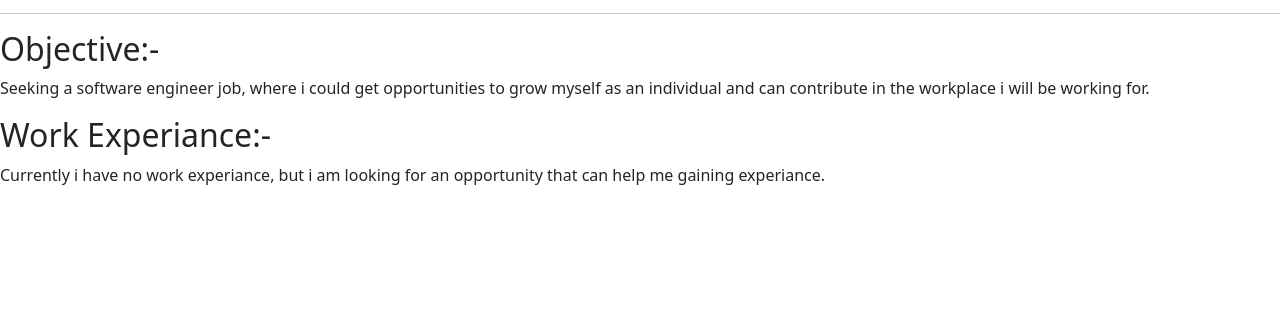
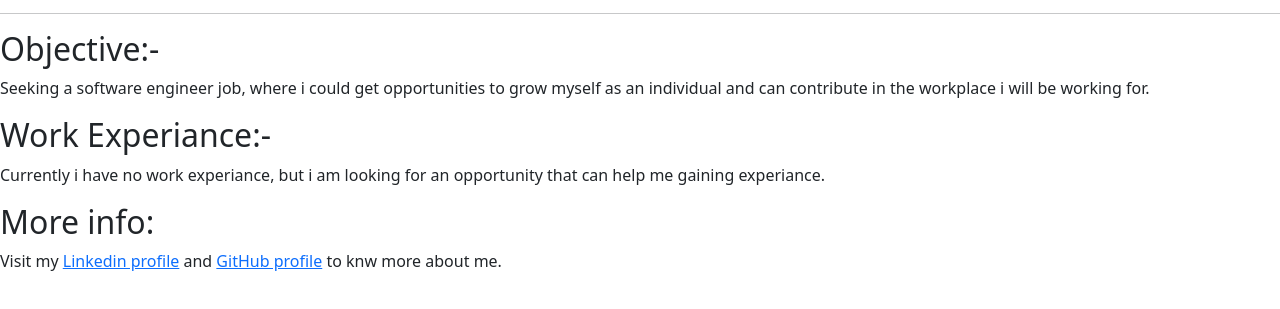
Before and after one commit to SaumayAgarwal/html-Resume, a plain HTML site: page index.html in a window 1280 px wide. Shown: the part 331-640 px from the top of the page. Drawn offline with nearby package versions, Linux system fonts and the light colour scheme.

Commit message:
Links added

```diff
--- a/index.html
+++ b/index.html
@@ -23,8 +23,12 @@
         <p>Seeking a software engineer job, where i could get opportunities to grow myself as an individual and can contribute in the workplace i will be working for.</p>
         <h2>Work Experiance:-</h2>
         <p>Currently i have no work experiance, but i am looking for an opportunity that can help me gaining experiance.</p>
-        <h2></h2>
-        <p></p>
+        <h2>More info:</h2>
+        <p>Visit my
+        <a href="https://www.linkedin.com/in/saumay-agrawal/" target="_blank">Linkedin profile</a>
+        and
+        <a href="https://github.com/SaumayAgarwal" target="_blank">GitHub profile</a>
+        to knw more about me.</p>
         <script src="https://cdn.jsdelivr.net/npm/bootstrap@5.3.7/dist/js/bootstrap.bundle.min.js" integrity="sha384-ndDqU0Gzau9qJ1lfW4pNLlhNTkCfHzAVBReH9diLvGRem5+R9g2FzA8ZGN954O5Q" crossorigin="anonymous"></script>
     </body>
 </html>
```
